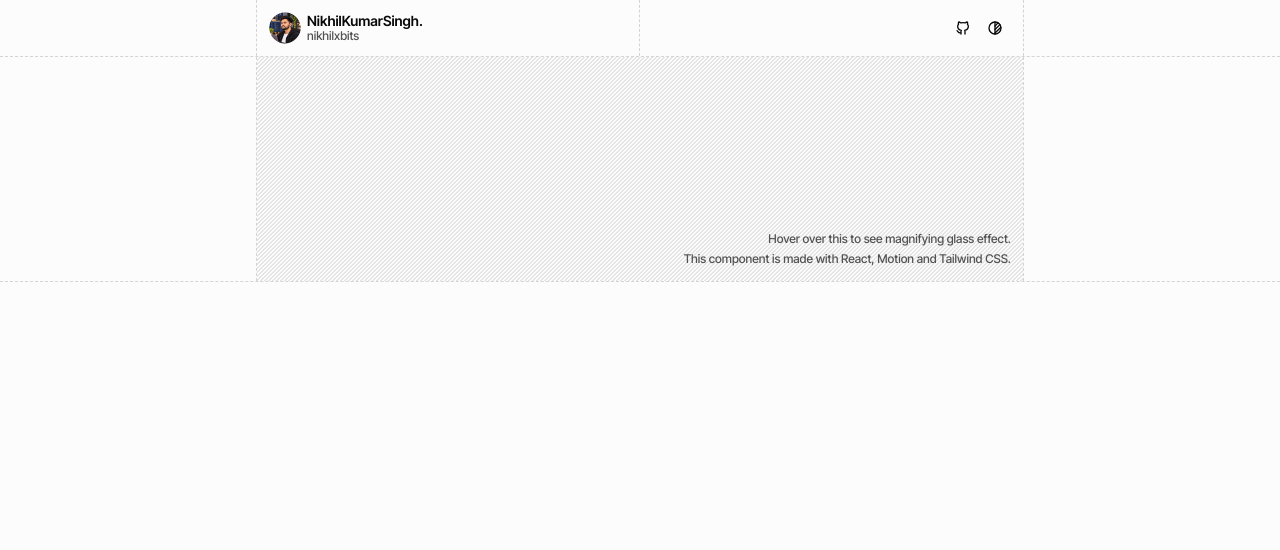
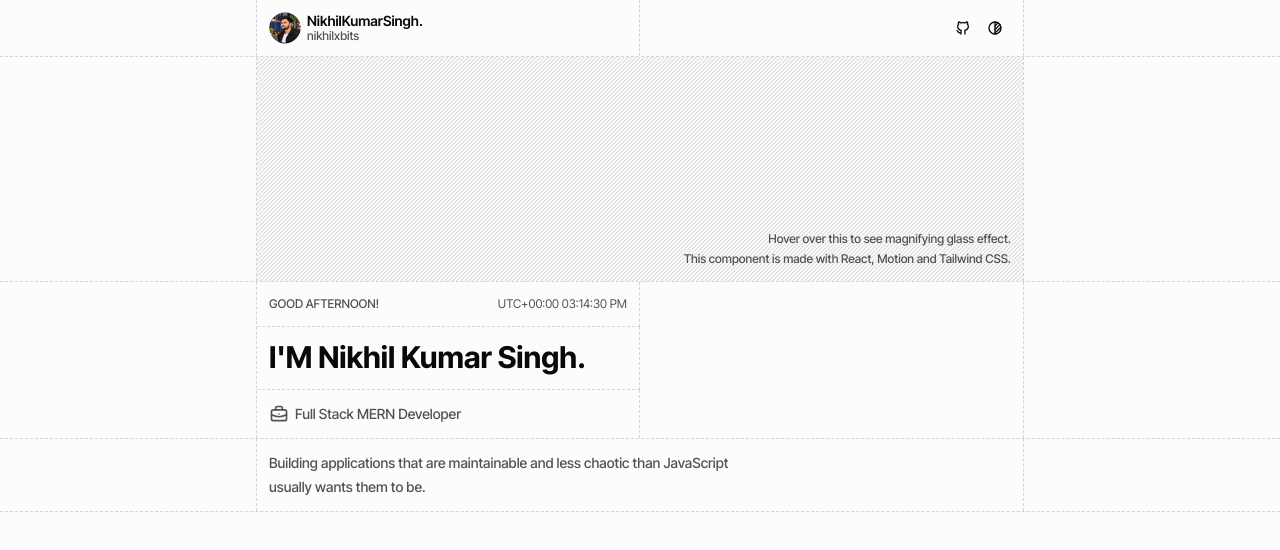
Before and after one commit to nikhilxbits/nikhilkumarsingh.dev, a Next.js app: page / in a window 1280 px wide. Shown: the top 550 px of the page. Built offline with nearby package versions, Linux system fonts and the light colour scheme.

Commit message:
feat(author): add introduction section with greeting component

```diff
--- a/app/page.tsx
+++ b/app/page.tsx
@@ -1,9 +1,11 @@
+import { Introduction } from "@/features/author/introduction";
 import { Magnify } from "@/features/author/magnify";
 
 export default function LandingPage() {
     return (
         <main className="flex grow flex-col">
             <Magnify />
+            <Introduction />
         </main>
     );
 }
--- /dev/null
+++ b/features/author/greet.tsx
@@ -0,0 +1,43 @@
+"use client";
+
+import { useMemo } from "react";
+
+import { getGreetingText } from "@/lib/greeting-text";
+
+function Greet() {
+    const time = useMemo(() => {
+        const now = new Date();
+
+        let hours = now.getHours();
+
+        const minutes = now.getMinutes().toString().padStart(2, "0");
+        const seconds = now.getSeconds() < 30 ? "00" : "30";
+        const timezoneOffset = -now.getTimezoneOffset();
+        const timezoneSign = timezoneOffset >= 0 ? "+" : "-";
+
+        const timezoneHours = Math.floor(Math.abs(timezoneOffset) / 60)
+            .toString()
+            .padStart(2, "0");
+
+        const timezoneMinutes = (Math.abs(timezoneOffset) % 60).toString().padStart(2, "0");
+        const timezone = `UTC${timezoneSign}${timezoneHours}:${timezoneMinutes}`;
+        const meridiem = hours >= 12 ? "PM" : "AM";
+
+        hours = hours % 12 || 12;
+
+        return `${timezone} ${hours.toString().padStart(2, "0")}:${minutes}:${seconds} ${meridiem}`;
+    }, []);
+
+    return (
+        <>
+            <p className="text-xs/5 font-medium uppercase">{getGreetingText()}!</p>
+            <p className="text-xs/5">{time}</p>
+        </>
+    );
+}
+
+function GreetFallback() {
+    return <p className="text-xs/5 font-medium uppercase">Hi There!</p>;
+}
+
+export { Greet, GreetFallback };
--- /dev/null
+++ b/features/author/introduction.tsx
@@ -0,0 +1,37 @@
+import { Suspense } from "react";
+
+import { IconBriefcase } from "@tabler/icons-react";
+import { Container, ContainerWrap } from "@/components/ui/container";
+
+import { AUTHOR_INFO } from "./constants";
+import { Greet, GreetFallback } from "./greet";
+
+export function Introduction() {
+    return (
+        <section className="border-b border-dashed">
+            <div className="border-b border-dashed px-1">
+                <Container className="grid md:grid-cols-2">
+                    <ContainerWrap className="text-muted-foreground flex items-center justify-between border-b max-md:border-e-0!">
+                        <Suspense fallback={<GreetFallback />}>
+                            <Greet />
+                        </Suspense>
+                    </ContainerWrap>
+                    <ContainerWrap className="border-b max-md:border-e-0! md:row-start-3 md:border-e!">
+                        <h1 className="scroll-m-20 text-3xl/tight font-bold">I&apos;M {AUTHOR_INFO.displayName}.</h1>
+                    </ContainerWrap>
+                    <ContainerWrap className="text-muted-foreground flex items-center gap-1.5 md:row-start-5 md:border-e!">
+                        <IconBriefcase className="pointer-events-none size-5 shrink-0" />
+                        <p className="text-sm/6 font-medium">{AUTHOR_INFO.currentDesignation}</p>
+                    </ContainerWrap>
+                </Container>
+            </div>
+            <div className="px-1">
+                <Container>
+                    <ContainerWrap className="max-w-lg">
+                        <p className="text-muted-foreground text-sm/6 font-medium">{AUTHOR_INFO.bio}</p>
+                    </ContainerWrap>
+                </Container>
+            </div>
+        </section>
+    );
+}
```
